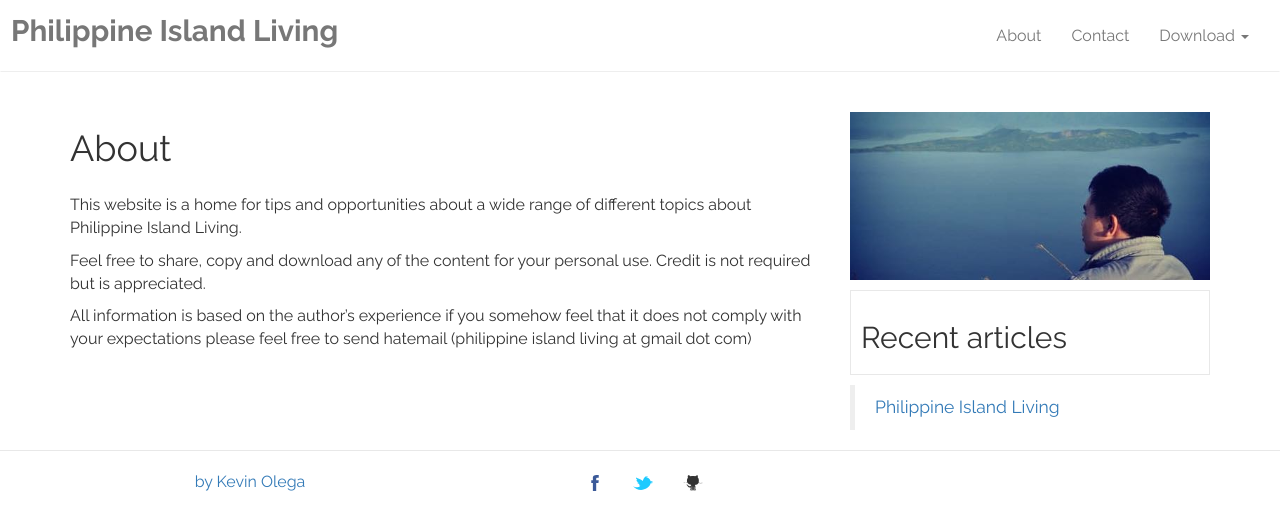
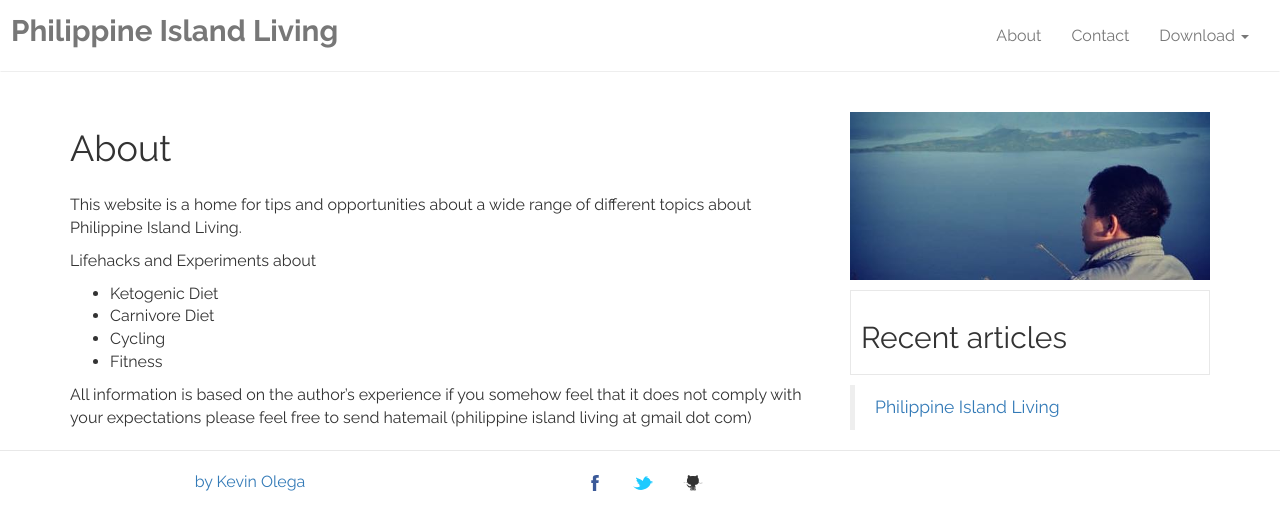
Before and after one commit to virtualous/blog, a Jekyll site: the page built from about.md, in a window 1280 px wide. Shown: the top 530 px of the page. Built offline with Jekyll 4.4.1, drawn with Linux system fonts in a browser that asks for light colours.

Commit message:
about topics

```diff
--- a/about.md
+++ b/about.md
@@ -5,6 +5,12 @@ permalink: about
 ---
 This website is a home for tips and opportunities about a wide range of different topics about Philippine Island Living.
 
-Feel free to share, copy and download any of the content for your personal use. Credit is not required but is appreciated.
+Lifehacks and Experiments about
+
+- Ketogenic Diet
+- Carnivore Diet
+- Cycling
+- Fitness
+
 
 All information is based on the author's experience if you somehow feel that it does not comply with your expectations please feel free to send hatemail (philippine island living at gmail dot com)
```
Also changed, not shown: _posts/2018-10-12-back-pack.md (+3 -3 lines).
